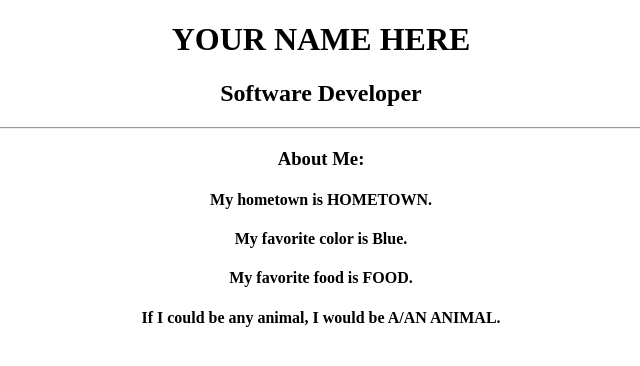
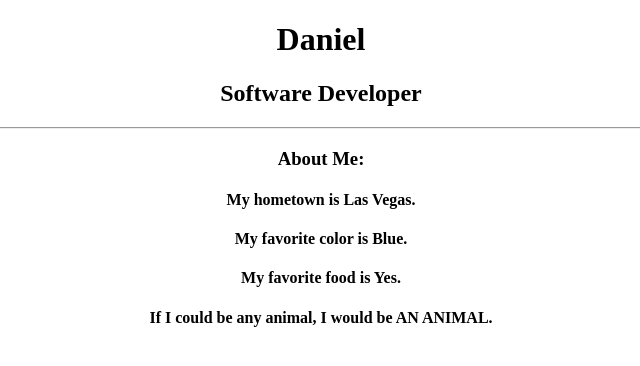
Before and after one commit to DanielRendon1020/Send_it, a plain HTML site: page index.html in a window 1280 px wide. Shown: the whole page, without its empty margins (319-959 px from the left). Drawn offline with Linux system fonts and the light colour scheme.

Commit message:
Added info

```diff
--- a/index.html
+++ b/index.html
@@ -3,18 +3,18 @@
 		  <head>
 			<meta charset="utf-8">
 			<meta name="viewport" content="width=device-width">
-			<title>My Profile</title>
+			<title>Send it</title>
 		  </head>
 		  <body>
 			<div align="center">
-				<h1>YOUR NAME HERE</h1>
+				<h1>Daniel</h1>
 				<h2>Software Developer</h2>
 				<hr>
 				<h3>About Me:</h3>
-					<h4>My hometown is HOMETOWN.</h4>
+					<h4>My hometown is Las Vegas.</h4>
 					<h4>My favorite color is Blue.</h4>
-					<h4>My favorite food is FOOD.</h4>
-					<h4>If I could be any animal, I would be A/AN ANIMAL.</h4>
+					<h4>My favorite food is Yes.</h4>
+					<h4>If I could be any animal, I would be AN ANIMAL.</h4>
 			</div>
 		  </body>
 		</html>
```
